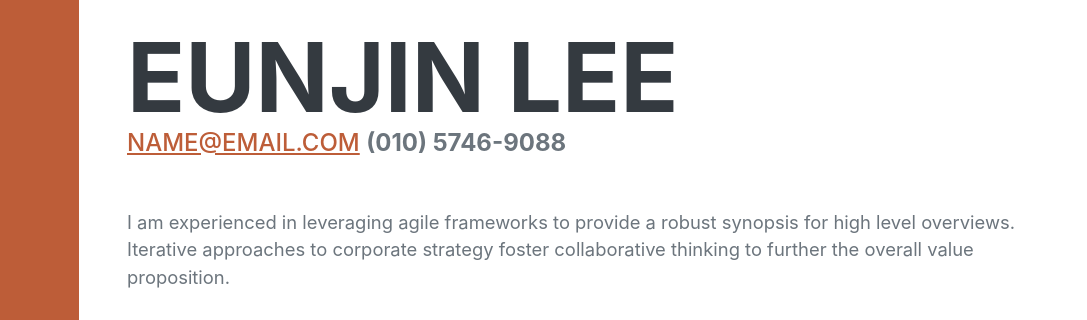
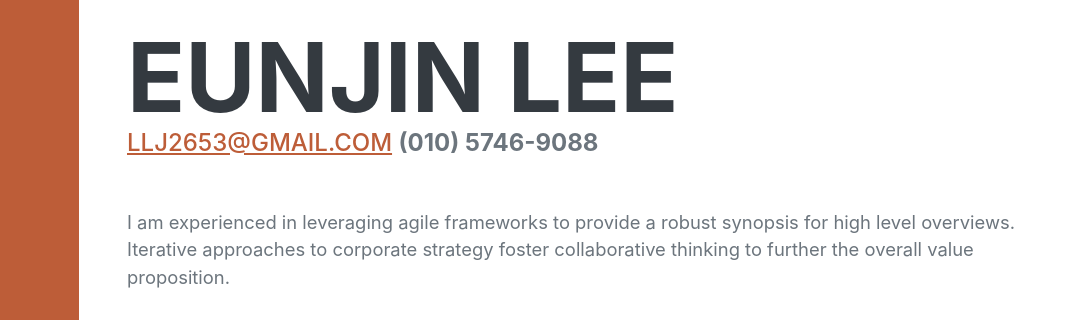
Before and after one commit to jjiinneee/jjiinneee.github.io, a plain HTML site: page index.html in a window 1280 px wide. Shown: the part 188-508 px from the top of the page, 193-1280 px from the left. Drawn offline with nearby package versions, Linux system fonts and the light colour scheme; a web font is replaced by a local one.

Commit message:
Update index.html

```diff
--- a/index.html
+++ b/index.html
@@ -44,7 +44,7 @@
                         <!-- <span class="text-primary">Taylor</span> -->
                     </h1>
                     <div class="subheading mb-5">
-                        <a href="mailto:name@email.com">name@email.com</a>
+                        <a href="mailto:name@email.com">llj2653@gmail.com</a>
                         <b>(010) 5746-9088</b>
                     </div>
                     <p class="lead mb-5">I am experienced in leveraging agile frameworks to provide a robust synopsis for high level overviews. Iterative approaches to corporate strategy foster collaborative thinking to further the overall value proposition.</p>
```
